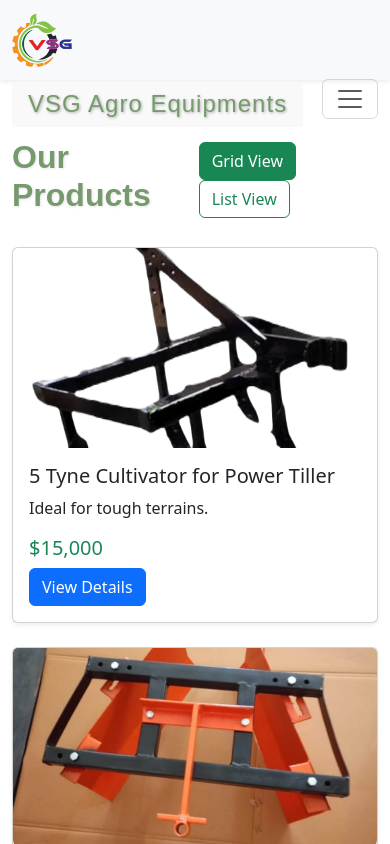
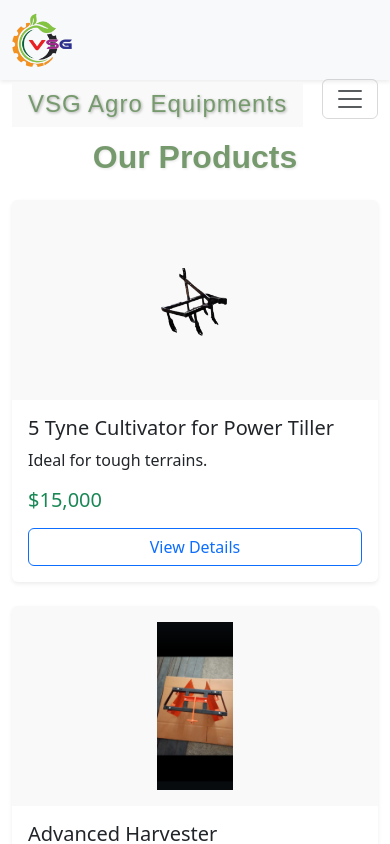
Before and after one commit to rushidivase/vsg-agro-react, a React (Vite) app: page /vsg-agro-react/products in a window 390 px wide. Shown: the top 844 px of the page. Built offline with nearby package versions, Linux system fonts and the light colour scheme.

Commit message:
Responsive

```diff
--- a/src/Components/Products.jsx
+++ b/src/Components/Products.jsx
@@ -1,4 +1,4 @@
-import React, { useState } from 'react';
+import React from 'react';
 import { Container, Row, Col, Card, Button } from 'react-bootstrap';
 import { Link } from 'react-router-dom';
 
@@ -9,39 +9,22 @@ const products = [
 ];
 
 function Products() {
-    const [isGridView, setIsGridView] = useState(true);
-
     return (
         <Container className="my-5">
-            <div className="d-flex justify-content-between align-items-center mb-4">
-                <h2 className="product-heading">Our Products</h2>
-                <div>
-                    <Button variant={isGridView ? "success" : "outline-success"} className="me-2" onClick={() => setIsGridView(true)}>Grid View</Button>
-                    <Button variant={!isGridView ? "success" : "outline-success"} onClick={() => setIsGridView(false)}>List View</Button>
-                </div>
-            </div>
-
-            <Row className={isGridView ? 'g-4' : 'g-3'}>
+            <h2 className="text-center mb-4 product-heading">Our Products</h2>
+            <Row className="g-4">
                 {products.map(product => (
-                    <Col key={product.id} md={isGridView ? 4 : 12}>
-                        <Card className="product-card shadow-sm">
-                            <Row className={isGridView ? '' : 'g-0'}>
-                                <Col md={isGridView ? 12 : 4}>
-                                    <Card.Img variant="top" src={product.image} className="product-image" />
-                                </Col>
-                                <Col md={isGridView ? 12 : 8}>
+                    <Col key={product.id} md={4}>
+                        <Card className="product-card shadow-sm h-100 border-0">
+                            <Card.Img variant="top" src={product.image} className="product-image p-3" />
                             <Card.Body>
                                 <Card.Title>{product.name}</Card.Title>
                                 <Card.Text>{product.description}</Card.Text>
                                 <h5 className="text-success">{product.price}</h5>
-
-                                        {/* 🗂️ View Details Link */}
                                 <Link to={`/product/${product.id}`}>
-                                            <Button variant="primary">View Details</Button>
+                                    <Button variant="outline-primary" className="w-100 mt-2">View Details</Button>
                                 </Link>
                             </Card.Body>
-                                </Col>
-                            </Row>
                         </Card>
                     </Col>
                 ))}
--- a/src/index.css
+++ b/src/index.css
@@ -185,18 +185,17 @@ button:hover {
 }
 
 .product-card {
+  transition: transform 0.3s, box-shadow 0.3s;
   border-radius: 10px;
-  transition: transform 0.3s ease, box-shadow 0.3s ease;
 }
 
 .product-card:hover {
   transform: translateY(-8px);
-  box-shadow: 0 6px 15px rgba(0, 0, 0, 0.2);
+  box-shadow: 0 8px 20px rgba(0, 0, 0, 0.2);
 }
 
 .product-image {
-  width: 100%;
-  height: 200px;
-  object-fit: cover;
-  border-radius: 8px;
+  max-height: 200px;
+  object-fit: contain;
+  background-color: #f9f9f9;
 }
```
Lines whose indentation alone changed are shown as unchanged.
